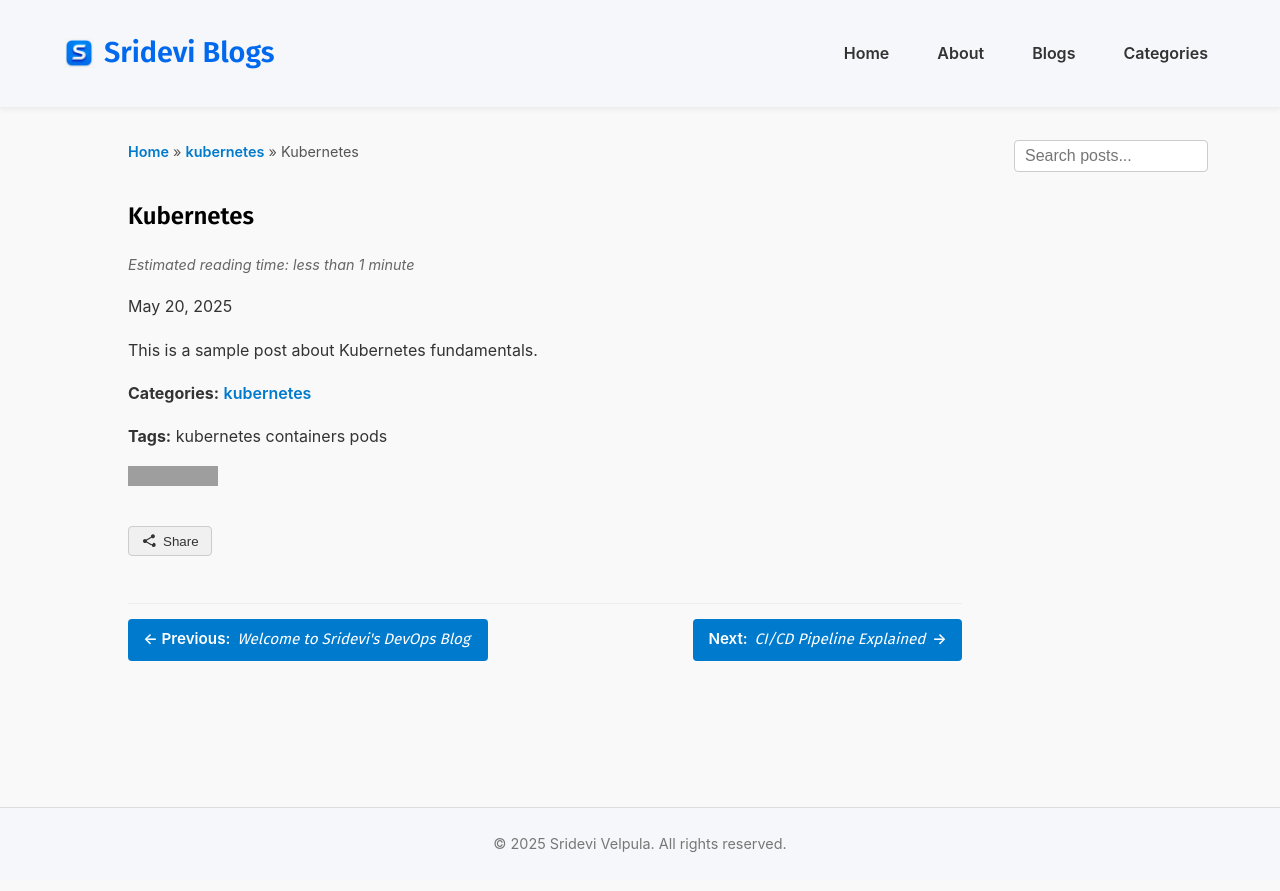
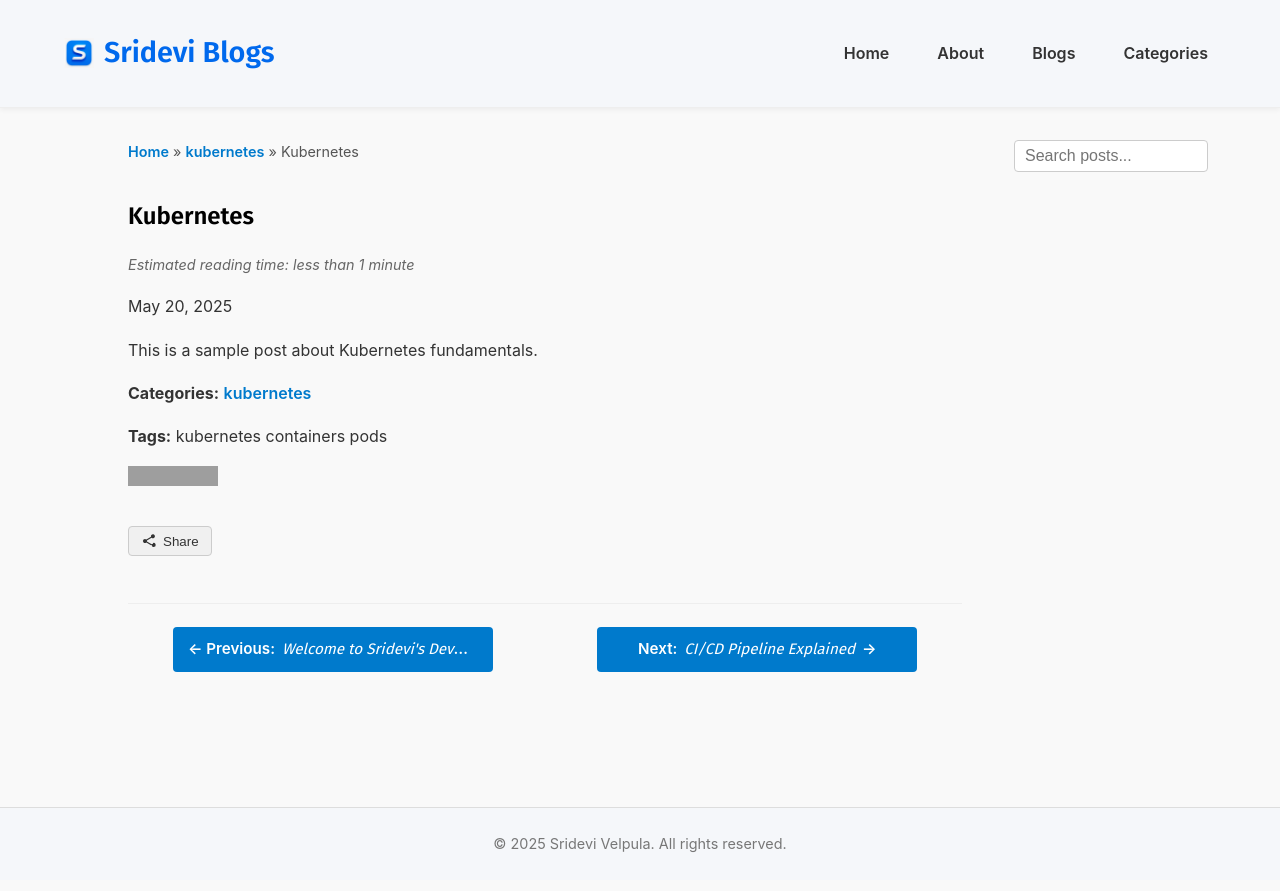
Before and after one commit to srideviblogs/srideviblogs.github.io, a Jekyll site: the page built from _posts/2025-05-28-kubernetes.md, in a window 1280 px wide. Shown: the top 891 px of the page. Built offline with Jekyll 4.4.1, drawn with Linux system fonts in a browser that asks for light colours; grey boxes are pictures that could not be loaded.

Commit message:
Update custom.css

```diff
--- a/assets/css/custom.css
+++ b/assets/css/custom.css
@@ -530,21 +530,26 @@ header.site-header {
   flex-wrap: wrap;
 }
 
-.prev-post, .next-post {
+.prev-post,
+.next-post {
   position: relative;
-  padding: 0.5em 1em;
+  display: block; /* stack vertically */
+  width: 100%;
+  max-width: 320px; /* control width */
+  margin: 0.5rem auto; /* center horizontally with spacing */
+  padding: 0.6em 1em;
   background-color: #007acc;
   color: white;
   border-radius: 4px;
   text-decoration: none;
   font-weight: 600;
-  display: inline-block;
-  max-width: 48%;
+  text-align: center; /* center text inside button */
   box-sizing: border-box;
   transition: background-color 0.3s ease;
   white-space: nowrap;
   overflow: hidden;
   text-overflow: ellipsis;
+  margin-bottom: 2rem;
 }
 
 .prev-post:hover, .next-post:hover {
```
